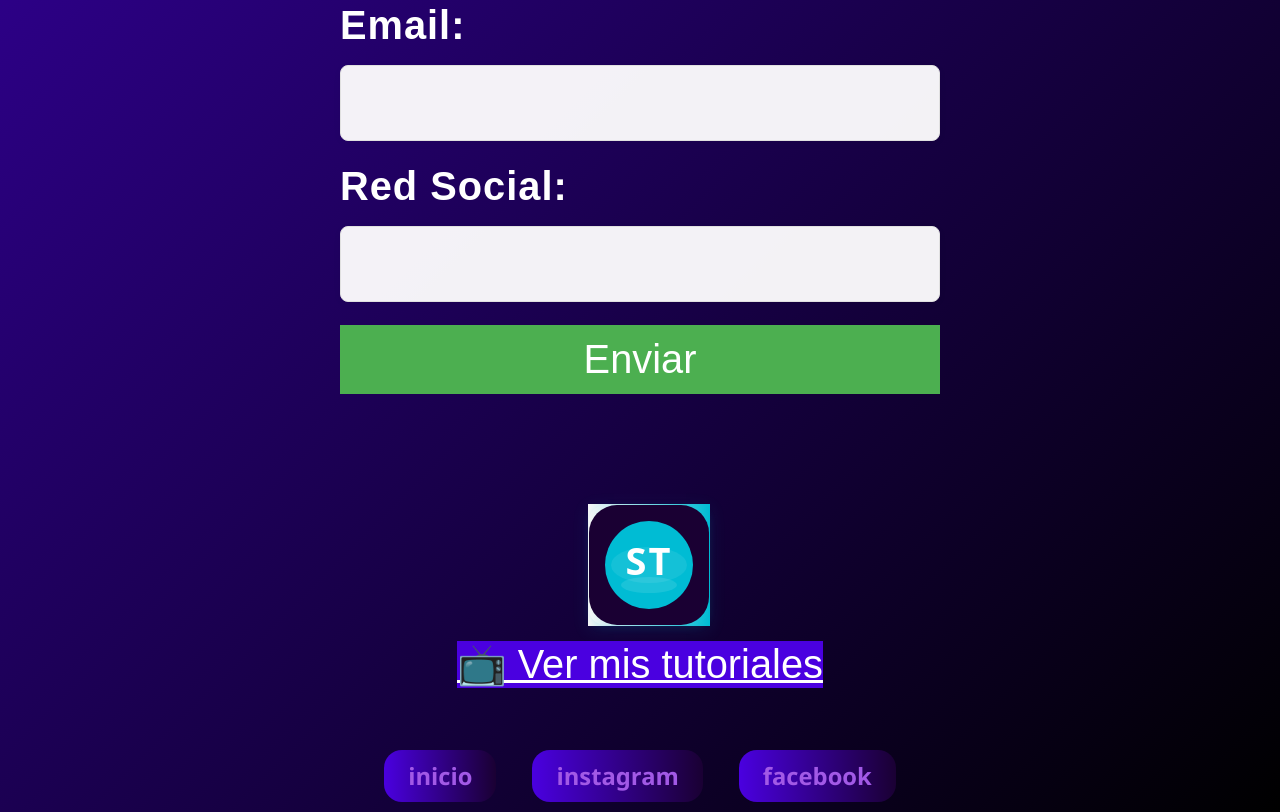
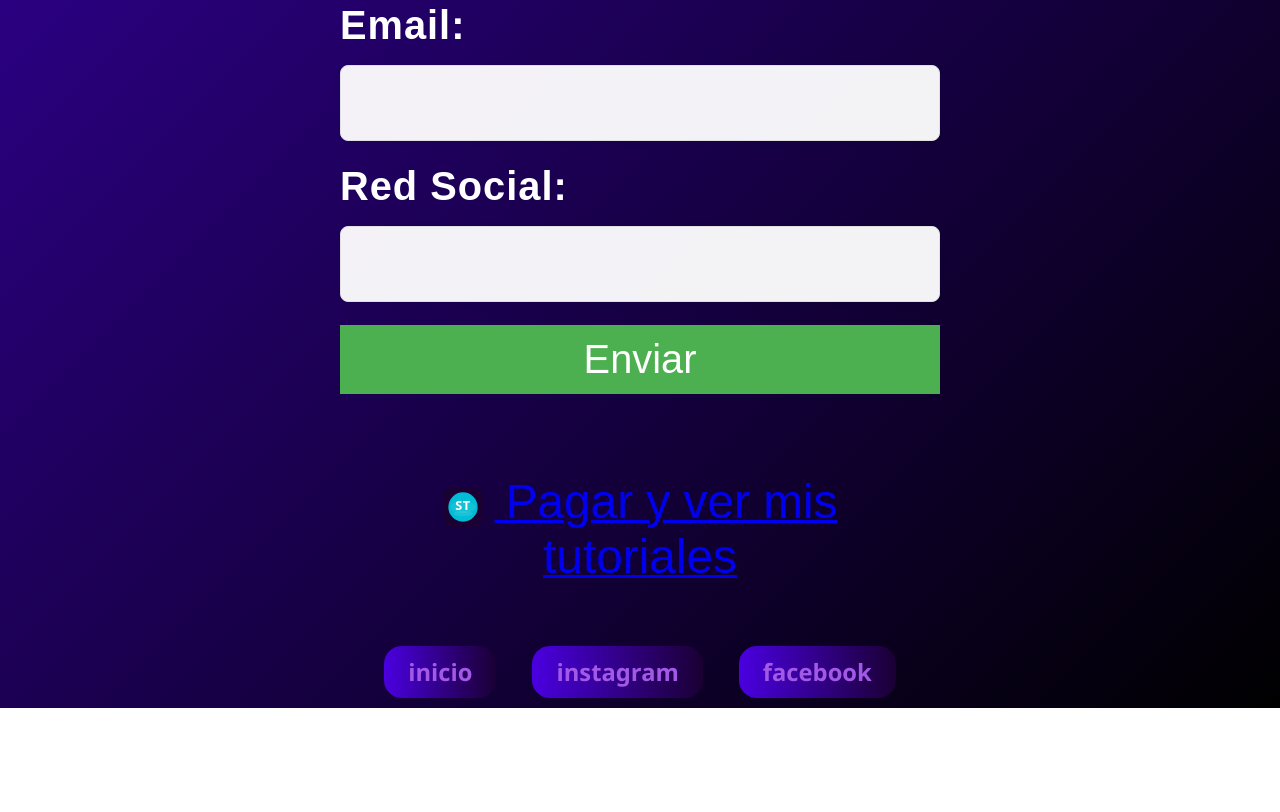
Before and after one commit to desarrolador/nuevoproyectoweb, a website: page public/index.html in a window 1280 px wide. Shown: the part 4903-5715 px from the top of the page. After the commit the page ends 5611 px from the top, so only its background shows below. Drawn offline with Linux system fonts and the light colour scheme.

Commit message:
guardo actualizacion

```diff
--- a/public/index.html
+++ b/public/index.html
@@ -95,13 +95,13 @@
 
 
      <section style="text-align:center; margin: 30px 0;">
-      <a class="alogo button satoshitango-btn" href="https://www.satoshitango.com/payment/MRUSSO758.ST" target="_blank" style="margin-left: 18px;">
-        <img class="imglogo satoshitango-logo" src="imagenes/logo-satoshitango.svg" alt="logo satoshitango">
-      </a>
-      <br>
-      <a id="enlace-videos" class="alogo button enlace-videos" href="carpetatutoriales/videos.html"     style= "margin-top:15px; background:#4a00e0; color:white; display:inline-block;" target="_blank">
-        📺 Ver mis tutoriales
-      </a>
+      <!-- Botón de pago SatoshiTango con estilo gótico y redirección automática a tus tutoriales -->
+<a class="satoshitango-gothic-btn"
+   href="https://www.satoshitango.com/payment/MRUSSO758.ST?redirect_url=https://localhost:3000/carpetatutoriales/videos.html"
+   target="_blank">
+  <img src="imagenes/logo-satoshitango.svg" alt="logo satoshitango" style="width: 40px; vertical-align: middle; margin-right: 12px;">
+  <span>Pagar y ver mis tutoriales</span>
+</a>
     </section>
 
 </main>
```
